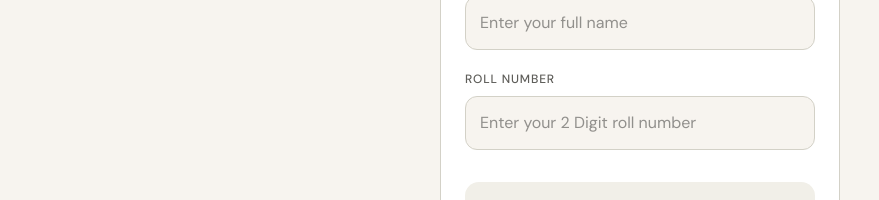
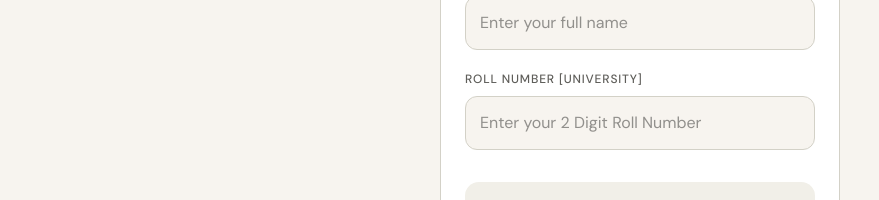
Before and after one commit to manashprasad94-create/smart-Attendance, a Next.js app: page /mark in a window 1280 px wide. Shown: the part 412-612 px from the top of the page, without its empty margins (0-879 px from the left). Built offline with nearby package versions, Linux system fonts and the light colour scheme; no server answers; the database is empty.

Commit message:
Update label and placeholder for roll number input

```diff
--- a/app/mark/page.js
+++ b/app/mark/page.js
@@ -447,13 +447,13 @@ export default function MarkAttendance() {
                     letterSpacing: '0.07em'
                   }}
                 >
-                  Roll Number
+                  Roll Number [University]
                 </label>
 
                 <input
                   type="text"
                   inputMode="numeric"
-                  placeholder="Enter your 2 Digit roll number"
+                  placeholder="Enter your 2 Digit Roll Number"
                   value={roll}
                   onChange={(e) => setRoll(e.target.value)}
                   disabled={!isOpen || loading}
```
